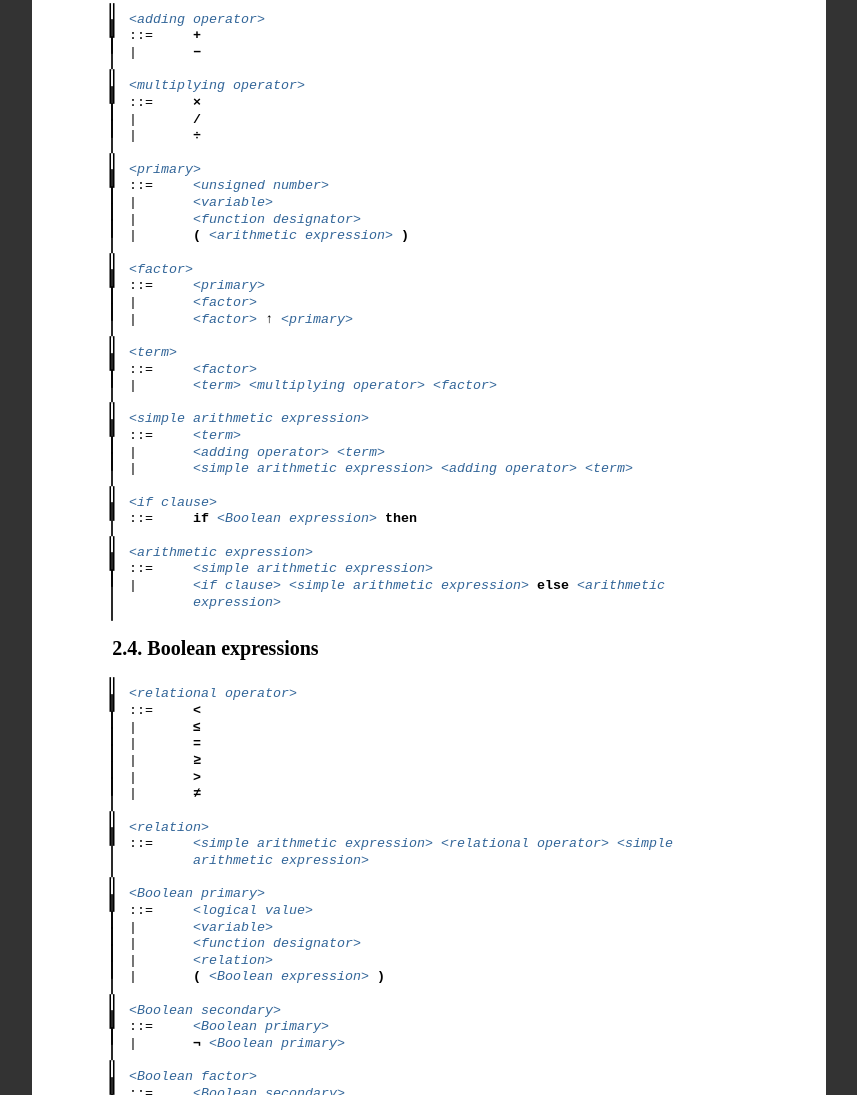
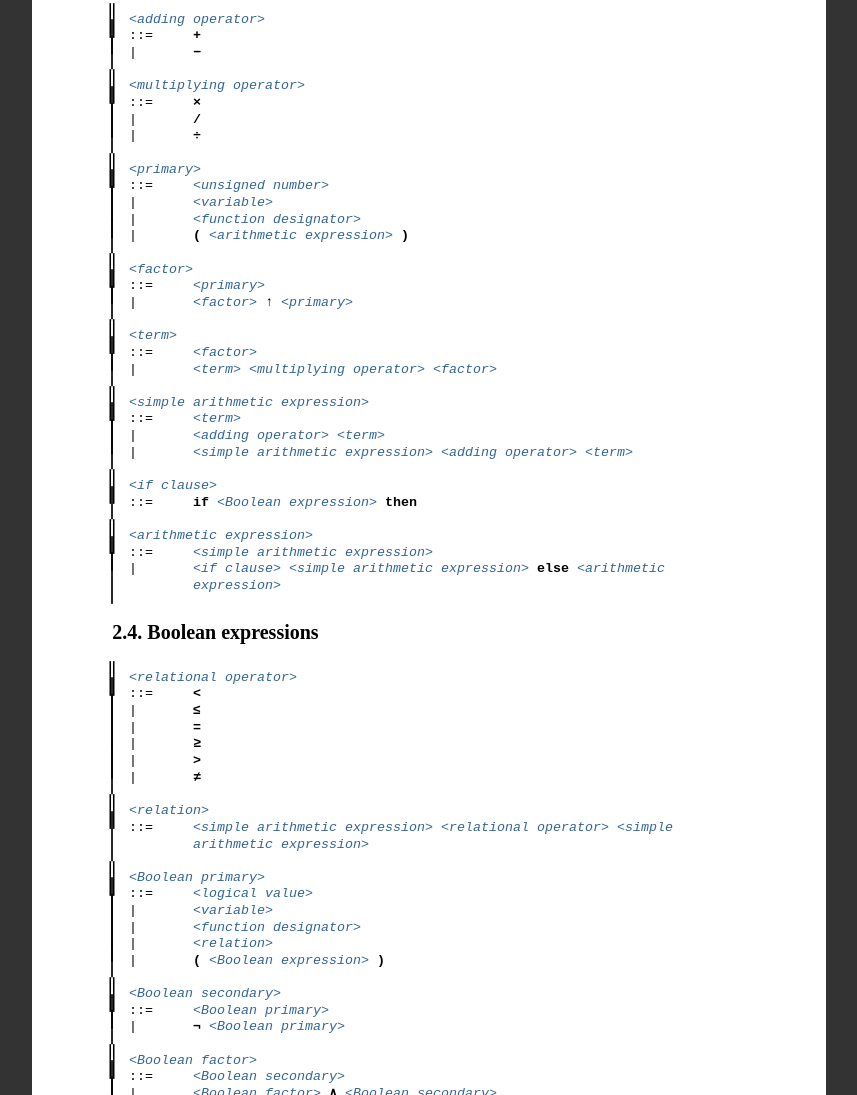
Before and after one commit to PolariTOON/algol60-grammar-tncy, a plain HTML site: page index.html in a window 1280 px wide. Shown: the part 5438-6533 px from the top of the page, without its empty margins (211-1068 px from the left). Drawn offline with Linux system fonts and the light colour scheme.

Commit message:
Removes an useless recursive definition of `<factor>`

```diff
--- a/index.html
+++ b/index.html
@@ -392,7 +392,6 @@
 			<div>
 				<dt>factor</dt>
 				<dd><a>primary</a></dd>
-				<dd><a>factor</a></dd>
 				<dd><a>factor</a> &uarr; <a>primary</a></dd>
 			</div>
 			<div>
```
Also changed, not shown: 1 other file.
